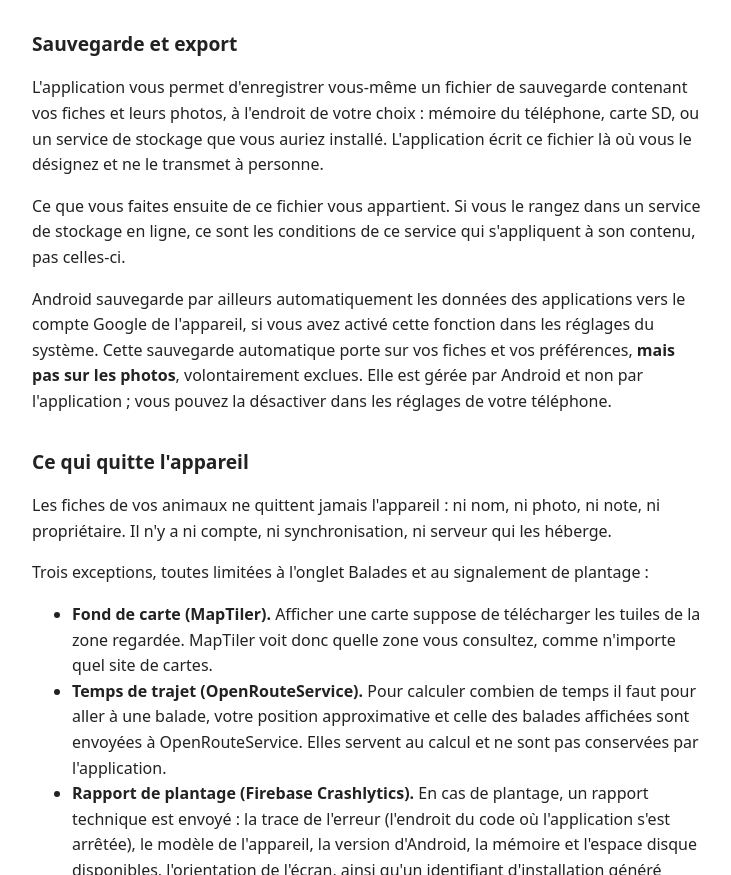
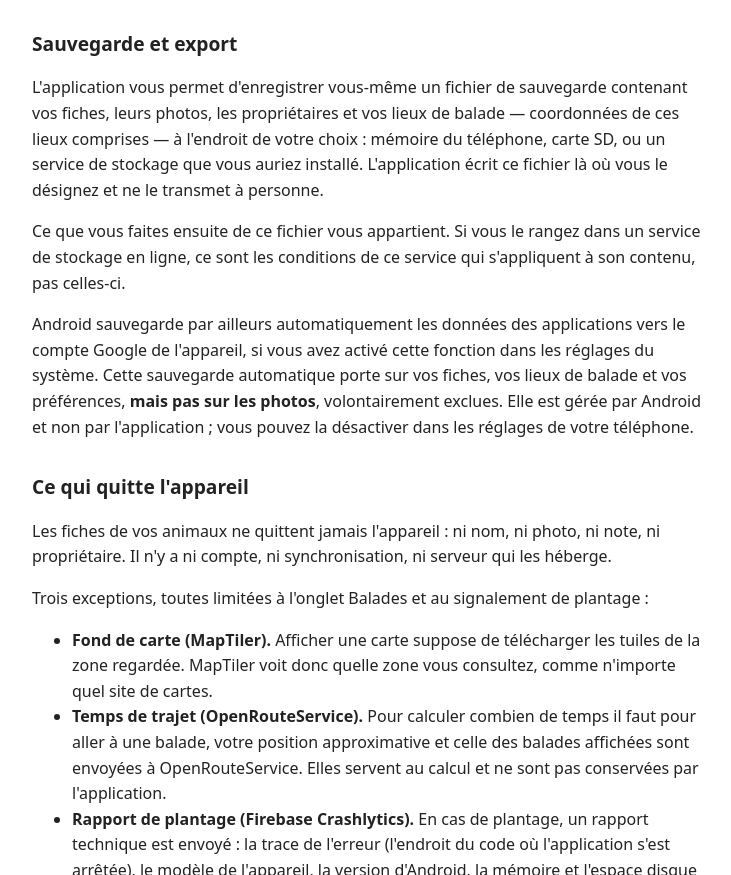
Before and after one commit to AsueG/petsitting-privacy, a plain HTML site: page index.html in a window 1280 px wide. Shown: the part 851-1726 px from the top of the page, without its empty margins (272-1003 px from the left). Drawn offline with Linux system fonts and the light colour scheme.

Commit message:
feat: annoncer les balades dans le contenu de la sauvegarde
Le fichier de sauvegarde porte desormais aussi les proprietaires et les
lieux de balade, coordonnees comprises, et la sauvegarde automatique
d'Android inclut la base des balades. Une politique qui sous-decrit ce
qu'un fichier contient est un defaut, pas un retard de redaction.

```diff
--- a/index.html
+++ b/index.html
@@ -35,9 +35,9 @@
   <p>Ces données ne sont jamais transmises, ni à nous, ni à un tiers — à une exception près : les coordonnées d'une balade sont envoyées à OpenRouteService au moment du calcul d'un temps de trajet (voir « La position des balades » plus bas). Nous ne les sauvegardons sur aucun serveur : désinstaller l'application les supprime définitivement, sauf si vous en avez fait une sauvegarde vous-même ou si la sauvegarde automatique d'Android est activée (voir la section suivante).</p>
 
   <h2>Sauvegarde et export</h2>
-  <p>L'application vous permet d'enregistrer vous-même un fichier de sauvegarde contenant vos fiches et leurs photos, à l'endroit de votre choix : mémoire du téléphone, carte SD, ou un service de stockage que vous auriez installé. L'application écrit ce fichier là où vous le désignez et ne le transmet à personne.</p>
+  <p>L'application vous permet d'enregistrer vous-même un fichier de sauvegarde contenant vos fiches, leurs photos, les propriétaires et vos lieux de balade — coordonnées de ces lieux comprises — à l'endroit de votre choix : mémoire du téléphone, carte SD, ou un service de stockage que vous auriez installé. L'application écrit ce fichier là où vous le désignez et ne le transmet à personne.</p>
   <p>Ce que vous faites ensuite de ce fichier vous appartient. Si vous le rangez dans un service de stockage en ligne, ce sont les conditions de ce service qui s'appliquent à son contenu, pas celles-ci.</p>
-  <p>Android sauvegarde par ailleurs automatiquement les données des applications vers le compte Google de l'appareil, si vous avez activé cette fonction dans les réglages du système. Cette sauvegarde automatique porte sur vos fiches et vos préférences, <strong>mais pas sur les photos</strong>, volontairement exclues. Elle est gérée par Android et non par l'application ; vous pouvez la désactiver dans les réglages de votre téléphone.</p>
+  <p>Android sauvegarde par ailleurs automatiquement les données des applications vers le compte Google de l'appareil, si vous avez activé cette fonction dans les réglages du système. Cette sauvegarde automatique porte sur vos fiches, vos lieux de balade et vos préférences, <strong>mais pas sur les photos</strong>, volontairement exclues. Elle est gérée par Android et non par l'application ; vous pouvez la désactiver dans les réglages de votre téléphone.</p>
 
   <h2>Ce qui quitte l'appareil</h2>
   <p>Les fiches de vos animaux ne quittent jamais l'appareil : ni nom, ni photo, ni note, ni propriétaire. Il n'y a ni compte, ni synchronisation, ni serveur qui les héberge.</p>
```
Also changed, not shown: en.html (+2 -2 lines).
